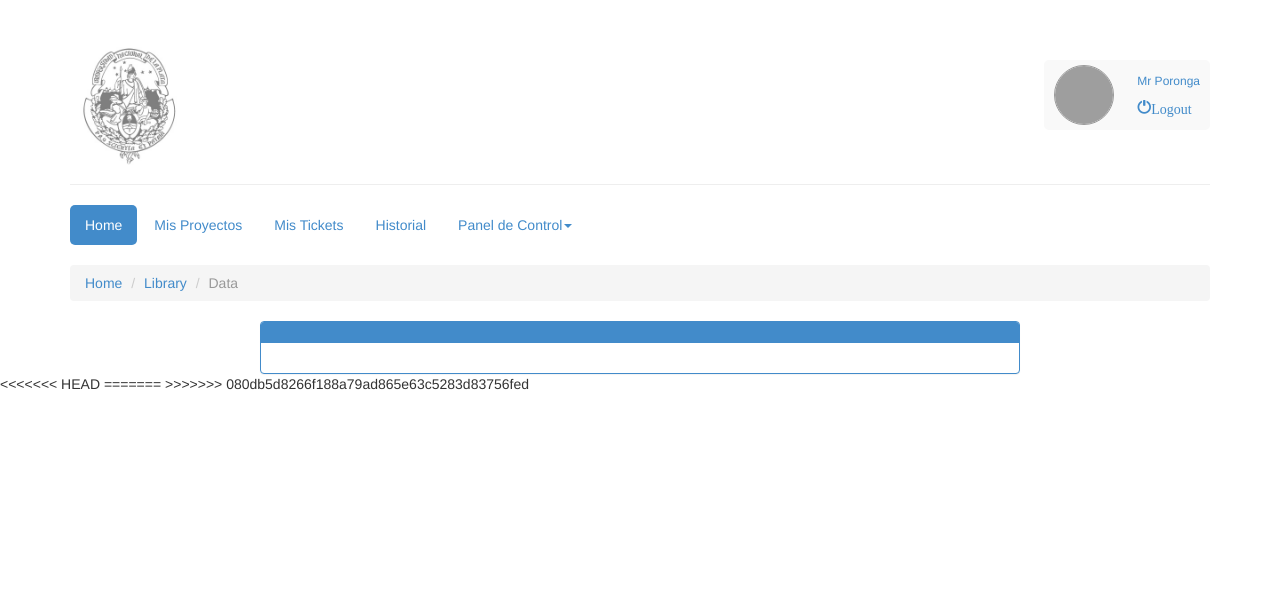
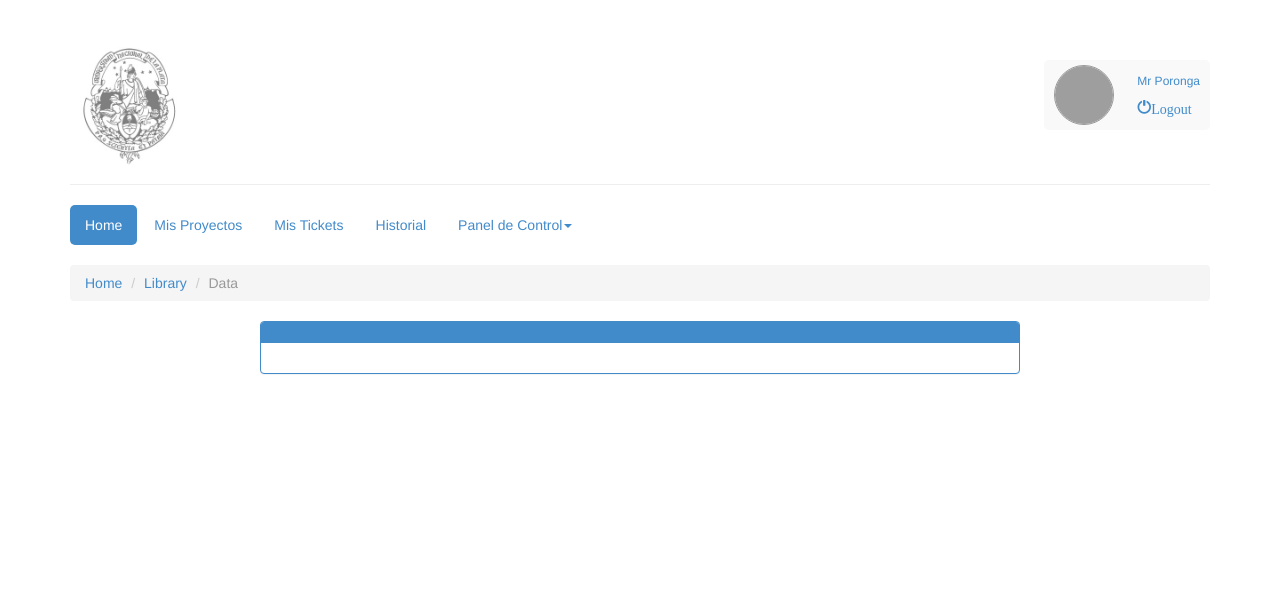
Before and after one commit to inkstudiocompany/mastertk, a PHP site: template src/views/common/forms.html.twig in a window 1280 px wide. Shown: the top 594 px of the page. Run offline with PHP 8.4, Linux system fonts and the light colour scheme; the template is opened without the code that fills it, so the values that code supplies are empty; some libraries are stand-ins or nearby versions; grey boxes are pictures that could not be loaded.

Commit message:
solucion de conflictos

```diff
--- a/src/views/common/base.html.twig
+++ b/src/views/common/base.html.twig
@@ -12,9 +12,5 @@
 <script type="text/javascript" src="/web/js/jquery.js"></script>
 <script type="text/javascript" src="/web/js/bootstrap.min.js"></script>
 <script type="text/javascript" src="/web/js/jquery.validate.js"></script>
-<<<<<<< HEAD
-<script type="text/javascript" src= "/web/js/application.js" ></script>
-=======
 <script src="//code.jquery.com/jquery-2.2.1.min.js"></script>
 <script type="text/javascript" src="/web/js/application.js"></script>
->>>>>>> 080db5d8266f188a79ad865e63c5283d83756fed
```
